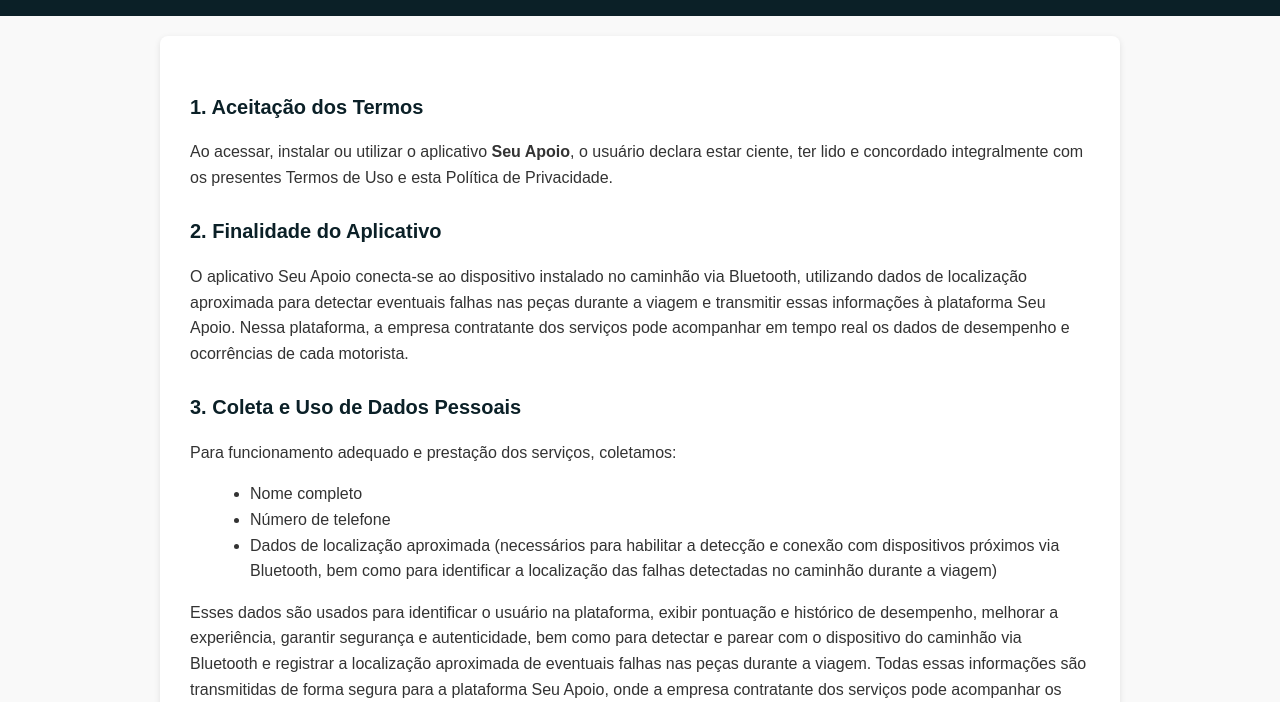
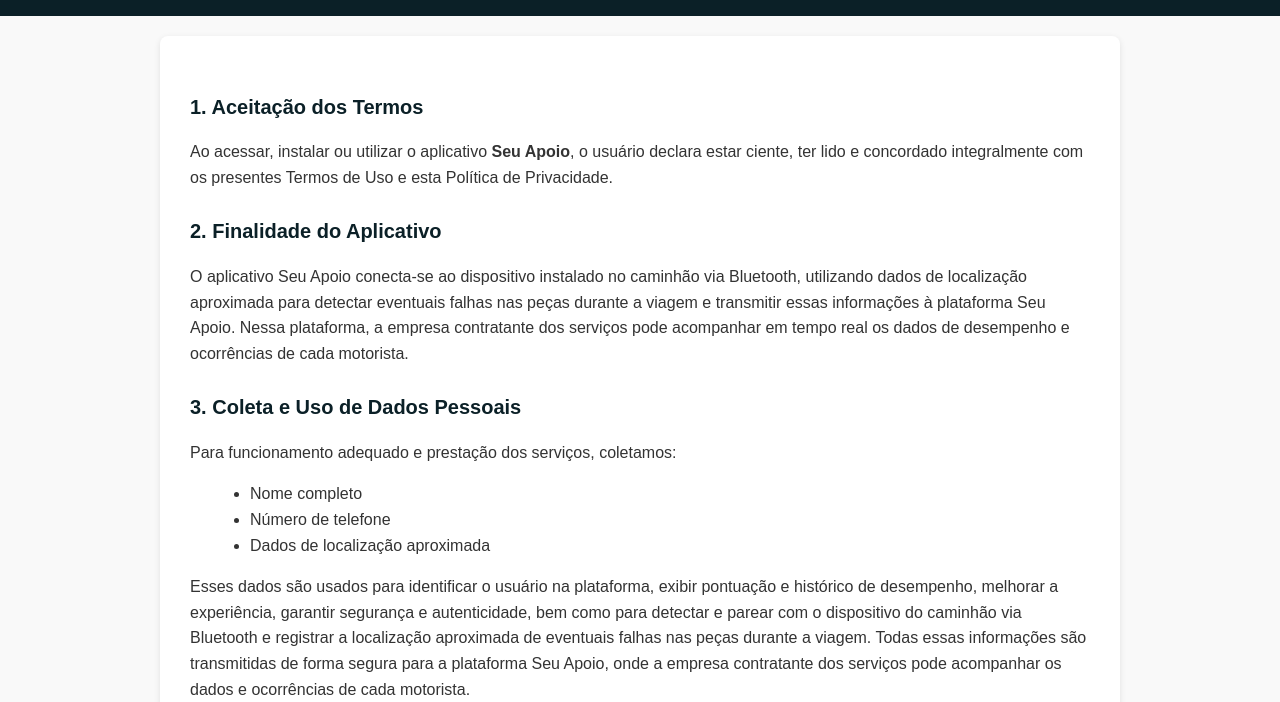
Before and after one commit to elias-ktm/POLITICA-DE-PRIVACIDADE, a plain HTML site: page index.html in a window 1280 px wide. Shown: the part 98-800 px from the top of the page. Drawn offline with Linux system fonts and the light colour scheme.

Commit message:
Update index.html

```diff
--- a/index.html
+++ b/index.html
@@ -83,7 +83,7 @@
     <ul>
       <li>Nome completo</li>
       <li>Número de telefone</li>
-      <li>Dados de localização aproximada (necessários para habilitar a detecção e conexão com dispositivos próximos via Bluetooth, bem como para identificar a localização das falhas detectadas no caminhão durante a viagem)</li>
+      <li>Dados de localização aproximada</li>
     </ul>
     <p>Esses dados são usados para identificar o usuário na plataforma, exibir pontuação e histórico de desempenho, melhorar a experiência, garantir segurança e autenticidade, bem como para detectar e parear com o dispositivo do caminhão via Bluetooth e registrar a localização aproximada de eventuais falhas nas peças durante a viagem. Todas essas informações são transmitidas de forma segura para a plataforma Seu Apoio, onde a empresa contratante dos serviços pode acompanhar os dados e ocorrências de cada motorista.</p>
 
```
